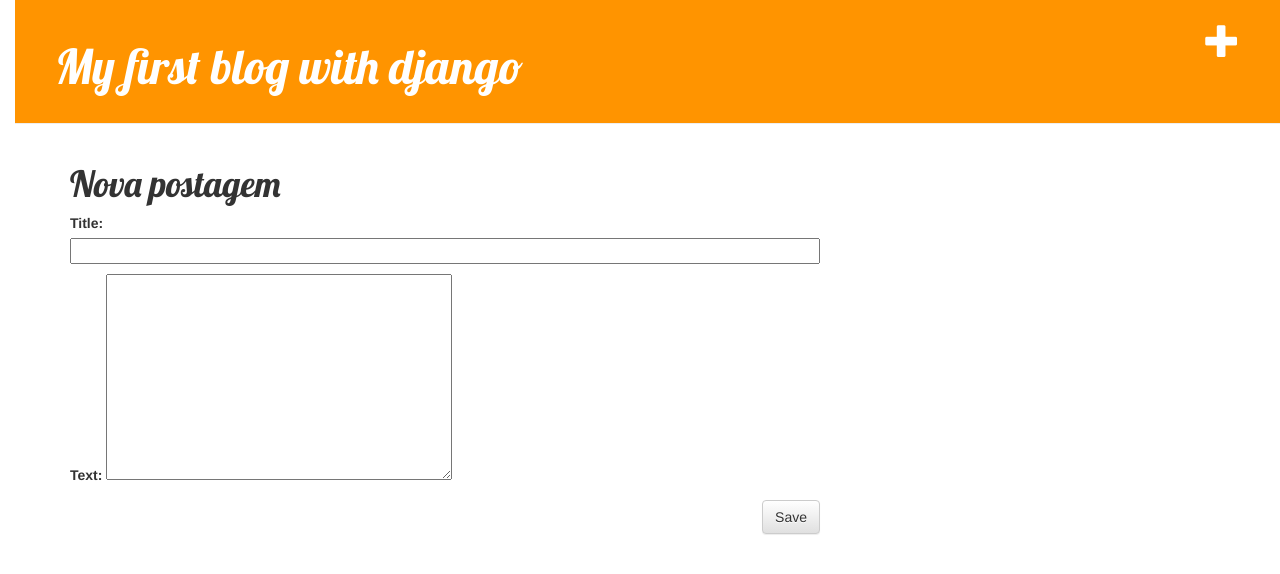
After one commit to theframed/my-first-blog, a Django app: page /post/new/ in a window 1280 px wide. The commit adds this page. Shown: the top 574 px of the page. Run offline with Django 3.2, Linux system fonts and the light colour scheme; the visitor is signed in with stand-in values (Sample User, id 1); some libraries are stand-ins or nearby versions.

Commit message:
Adicionado mais funções de blog como criar e editar.

```diff
--- /dev/null
+++ b/mysite/blog/forms.py
@@ -0,0 +1,9 @@
+from django import forms
+
+from .models import Post
+
+
+class PostForm(forms.ModelForm):
+    class Meta:
+        model = Post
+        fields = ('title', 'text',)
--- a/mysite/blog/templates/blog/base.html
+++ b/mysite/blog/templates/blog/base.html
@@ -11,6 +11,9 @@
 </head>
 <body>
     <div class="page-header">
+        {% if user.is_authenticated %}
+        <a href="{% url 'post_new' %}" class="top-menu"><span class="glyphicon glyphicon-plus"></span></a>
+        {% endif %}
         <h1><a href="/">My first blog with django</a></h1>
     </div>
     <div class="content container">
--- a/mysite/blog/templates/blog/post_detail.html
+++ b/mysite/blog/templates/blog/post_detail.html
@@ -7,6 +7,9 @@
                 {{ post.published_date }}
             </div>
         {% endif %}
+        {% if user.is_authenticated %}
+        <a class="btn btn-default" href="{% url 'post_edit' pk=post.pk %}"><span class="glyphicon glyphicon-pencil"></span> </a>
+        {% endif %}
         <h1>{{ post.title }}</h1>
         <p>{{ post.text|linebreaksbr }}</p>
     </div>
--- /dev/null
+++ b/mysite/blog/templates/blog/post_edit.html
@@ -0,0 +1,9 @@
+{% extends 'blog/base.html' %}
+
+{% block content %}
+    <h1>Nova postagem</h1>
+    <form method="POST" class="post-form">{% csrf_token %}
+        {{ form.as_p }}
+        <button type="submit" class="save btn btn-default">Save</button>
+    </form>
+{% endblock %}
--- a/mysite/blog/urls.py
+++ b/mysite/blog/urls.py
@@ -4,4 +4,6 @@
 urlpatterns = [
     path('', views.post_list, name='post_list'),
     path('post/<int:pk>/', views.post_detail, name='post_detail'),
+    path('post/new/', views.post_new, name='post_new'),
+    path('post/<int:pk>/edit/', views.post_edit, name='post_edit'),
 ]
--- a/mysite/blog/views.py
+++ b/mysite/blog/views.py
@@ -1,9 +1,9 @@
-from django.shortcuts import render, get_object_or_404
-
+from django.shortcuts import render, get_object_or_404, redirect
 # Create your views here.
 
 from django.utils import timezone
 from .models import Post
+from .forms import PostForm
 
 def post_list(request):
     posts = Post.objects.filter(published_date__lte=timezone.now()) .order_by('published_date')
@@ -11,4 +11,31 @@
 
 def post_detail (request, pk):
     post = get_object_or_404(Post, pk=pk)
-    return render(request, 'blog/post_detail.html', {'post':post})
+    return render(request, 'blog/post_detail.html', {'post': post})
+
+def post_new(request):
+    if request.method == "POST":
+        form = PostForm(request.POST)
+        if form.is_valid():
+            post = form.save(commit=False)
+            post.author = request.user
+            post.publish_date = timezone.now()
+            post.save()
+            return redirect('post_detail', pk=post.pk)
+    else:
+        form = PostForm()
+    return render(request, 'blog/post_edit.html', {'form': form})
+
+def post_edit(request, pk):
+    post = get_object_or_404(Post, pk=pk)
+    if request.method == "POST":
+        form = PostForm(request.POST, instance=post)
+        if form.is_valid():
+            post = form.save(commit=False)
+            post.author = request.user
+            post.published_date = timezone.now()
+            post.save()
+            return redirect('post_detail', pk=post.pk)
+    else:
+        form = PostForm(instance=post)
+    return render(request, 'blog/post_edit.html', {'form': form})
--- a/mysite/static/css/blog.css
+++ b/mysite/static/css/blog.css
@@ -6,3 +6,51 @@
 body {
     padding-left: 15px;
 }
+
+.page-header {
+    background-color: #ff9400;
+    margin-top: 0;
+    padding: 20px 20px 20px 40px;
+}
+
+.page-header h1, .page-header h1 a, .page-header h1 a:visited, .page-header h1 a:active {
+    color: #ffffff;
+    font-size: 36pt;
+    text-decoration: none;
+}
+
+.content {
+    margin-left: 40px;
+}
+
+h1, h2, h3, h4 {
+    font-family: 'Lobster', cursive;
+}
+
+.date {
+    color: #828282;
+    float: right;
+}
+
+.save {
+    float: right;
+}
+
+.post-form text-area, .post-form input {
+    width: 100%;
+}
+
+.top-menu, .top-menu:hover, .top-menu:visited {
+    color: #fff;
+    float: right;
+    font-size: 26pt;
+    margin-right: 20px;
+}
+
+.post {
+    margin-bottom: 70px;
+}
+
+.post h1 a, .post h1 a:visited {
+    color: #000;
+}
```
